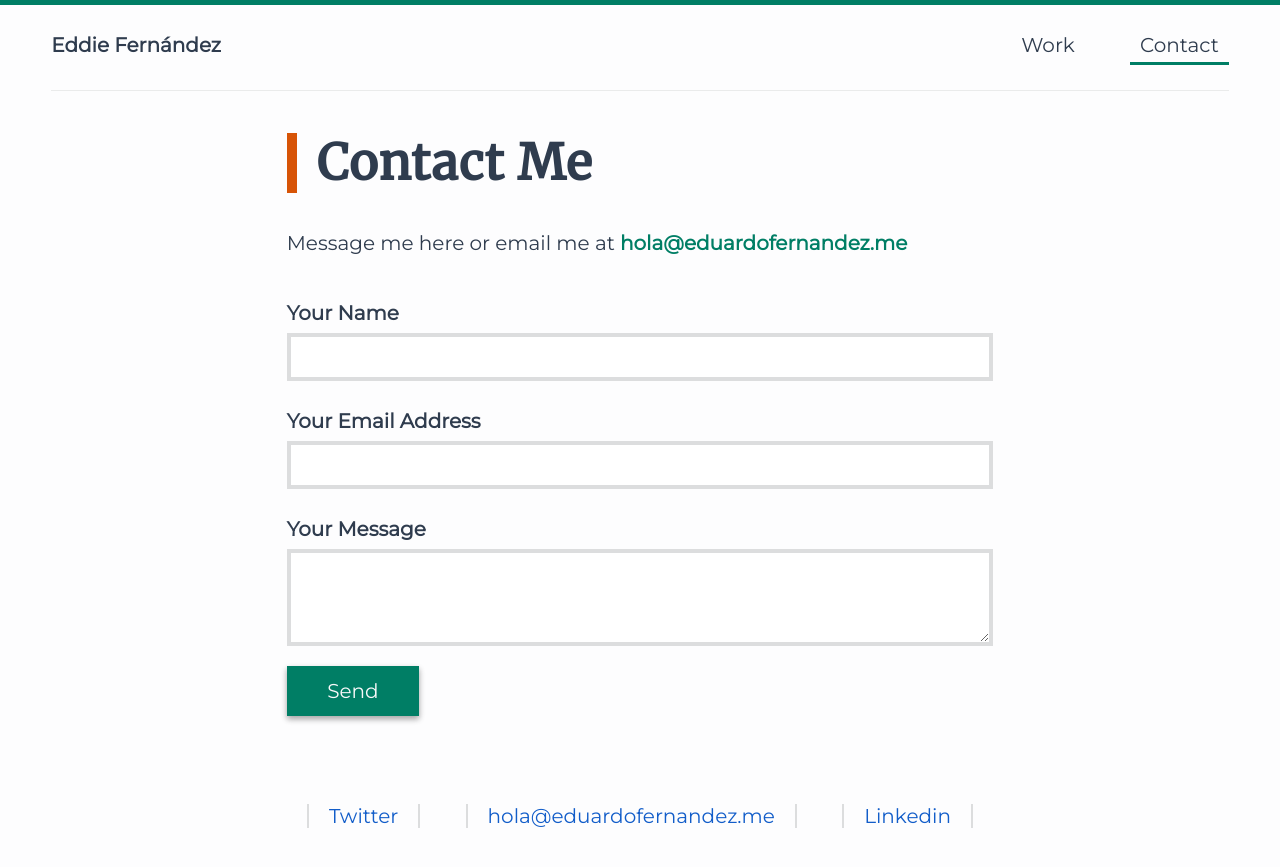
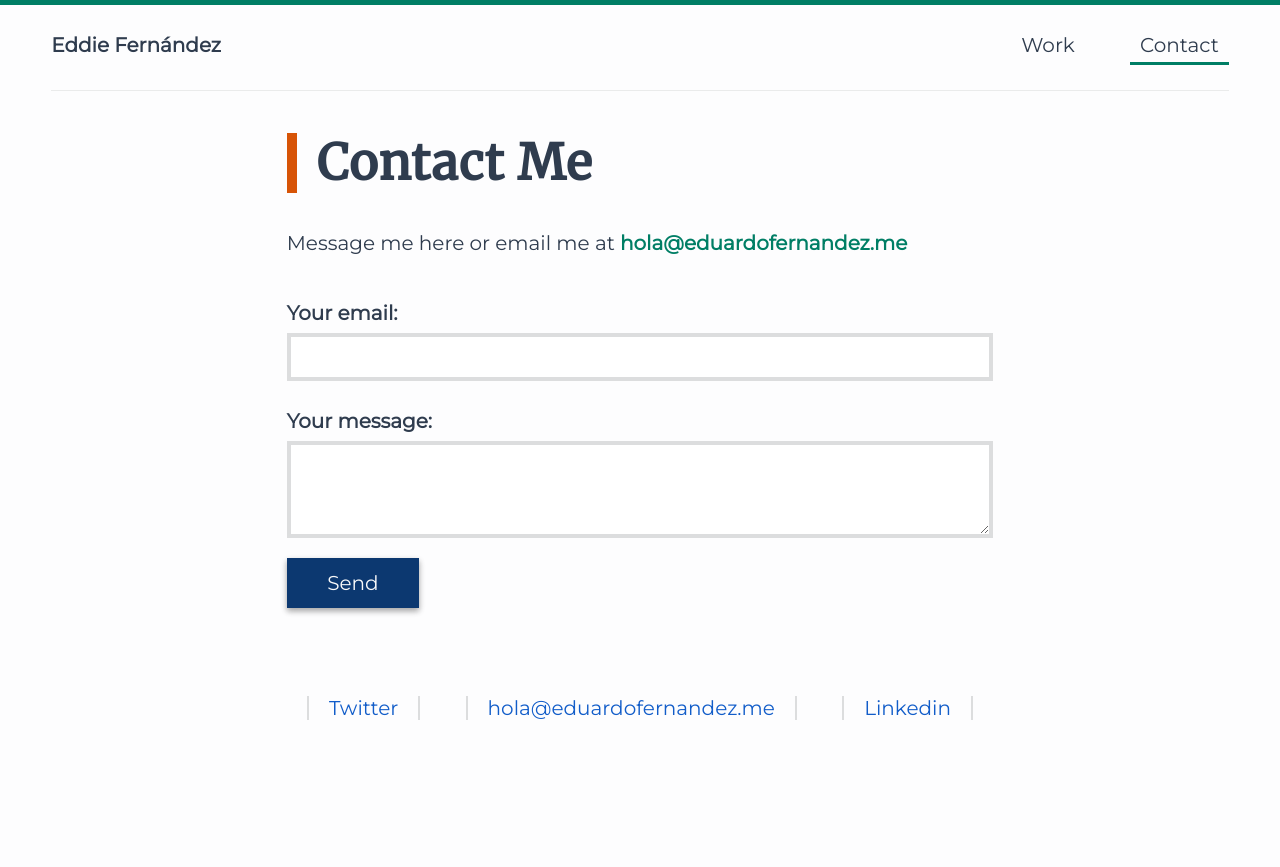
Before and after one commit to edfernan/edfernan.github.io, a Jekyll site: the page built from contact/index.html, in a window 1280 px wide. Shown: the top 867 px of the page. Built offline with Jekyll 4.4.1, drawn with Linux system fonts in a browser that asks for light colours.

Commit message:
Update index.html

```diff
--- a/contact/index.html
+++ b/contact/index.html
@@ -6,10 +6,19 @@ description: Contact form for Eddie Fernandez, UX Researcher and Service Designe
 <div class="full-col align-center-horiz contact-page">
   <h1 class="styled-header entry-header">Contact Me</h1>
   <p>Message me here or email me at <span class="label">hola@eduardofernandez.me</span></p>
-  <form method="POST" action="http://formspree.io/hola@eduardofernandez.me">
-    <label for="name">Your Name <input type="text" name="name"></label>
-    <label for="_replyto">Your Email Address <input type="email" name="_replyto"></label>
-    <label for="message">Your Message<textarea name="message"></textarea></label>
-    <button type="submit" value="Send" class="btn-primary">Send</button>
-  </form>
+  <form
+  action="https://formspree.io/f/hola@eduardofernandez.me"
+  method="POST"
+>
+  <label>
+    Your email:
+    <input type="email" name="email">
+  </label>
+  <label>
+    Your message:
+    <textarea name="message"></textarea>
+  </label>
+  <!-- your other form fields go here -->
+  <button type="submit">Send</button>
+</form>
 </div>
```
